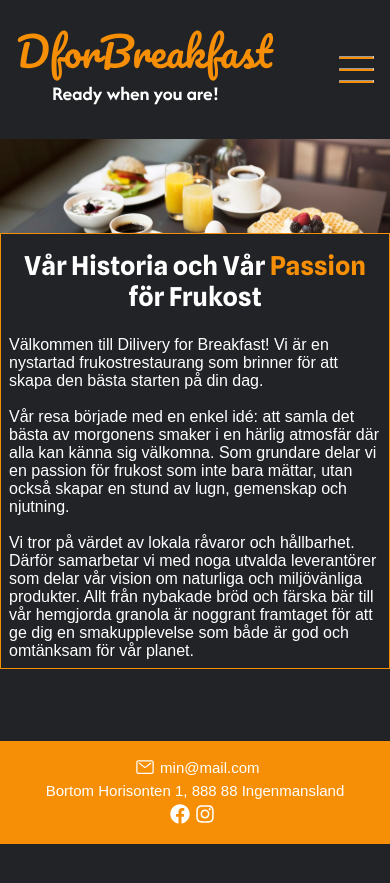
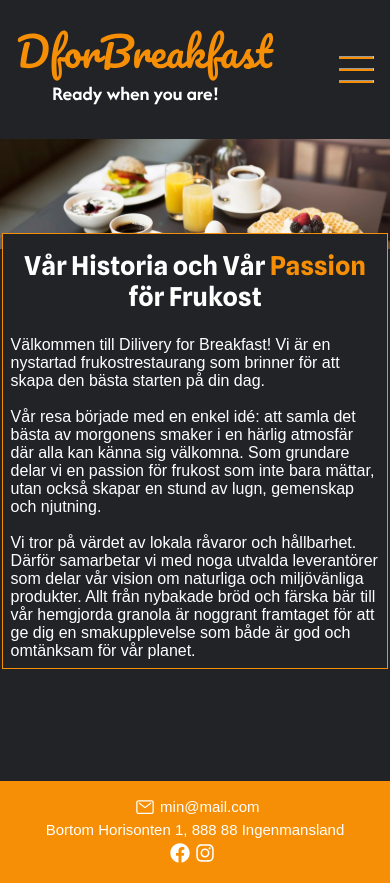
Before and after one commit to sandranymark/GhostWarriors, a React (Vite) app in the folder frontend/: page /about in a window 390 px wide. Before the commit the page ends 844 px from the top, so only its background shows below. Built offline with nearby package versions, Linux system fonts and the light colour scheme; a web font is replaced by a local one.

Commit message:
continue

```diff
--- a/frontend/src/components/about/About.css
+++ b/frontend/src/components/about/About.css
@@ -40,6 +40,7 @@
 
 @media screen and (max-width: 1250px), screen and (max-height: 750px) {
   .about__textbox {
+    margin: 0.1rem;
     margin-top: -6rem;
     margin-bottom: 0rem;
   }
--- a/frontend/src/components/footer/Footer.css
+++ b/frontend/src/components/footer/Footer.css
@@ -96,6 +96,7 @@
   .footer {
     gap: 0.3rem;
     flex-direction: column;
+    position: unset;
   }
 }
 
--- a/frontend/src/components/header/Header.css
+++ b/frontend/src/components/header/Header.css
@@ -4,6 +4,9 @@
   display: flex;
   align-items: center;
   justify-content: space-between;
+  background-color: var(--dark);
+  position: sticky;
+  top: 0;
 }
 
 .header__link {
--- a/frontend/src/pages/menupage/Menupage.css
+++ b/frontend/src/pages/menupage/Menupage.css
@@ -1,7 +1,6 @@
 .menu {
   gap: 1rem;
   display: grid;
-  margin-bottom: 6rem;
   grid-template-columns: repeat(auto-fill, minmax(300px, 1fr));
 }
 
```
